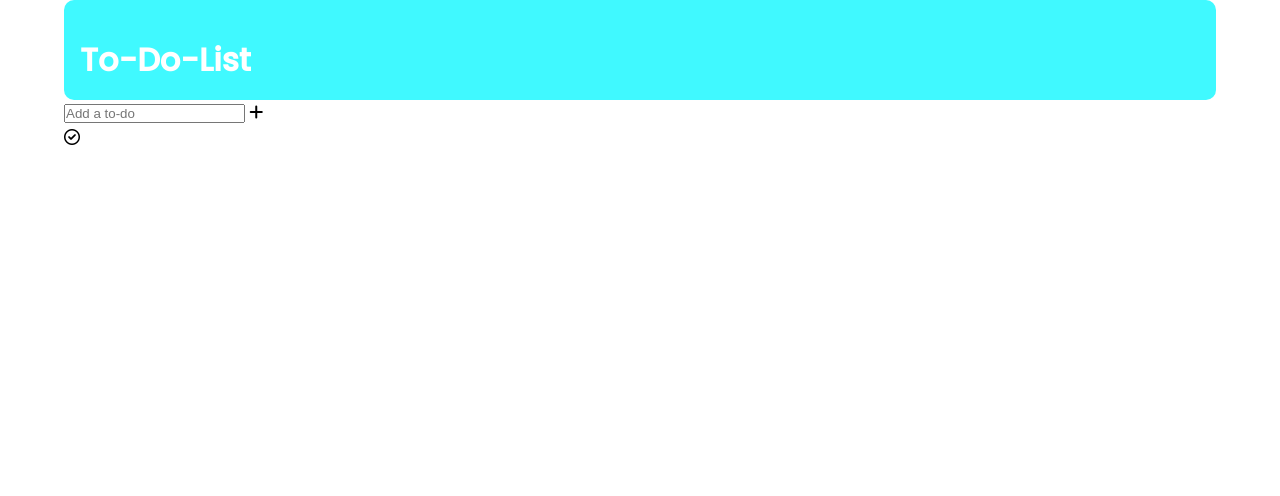
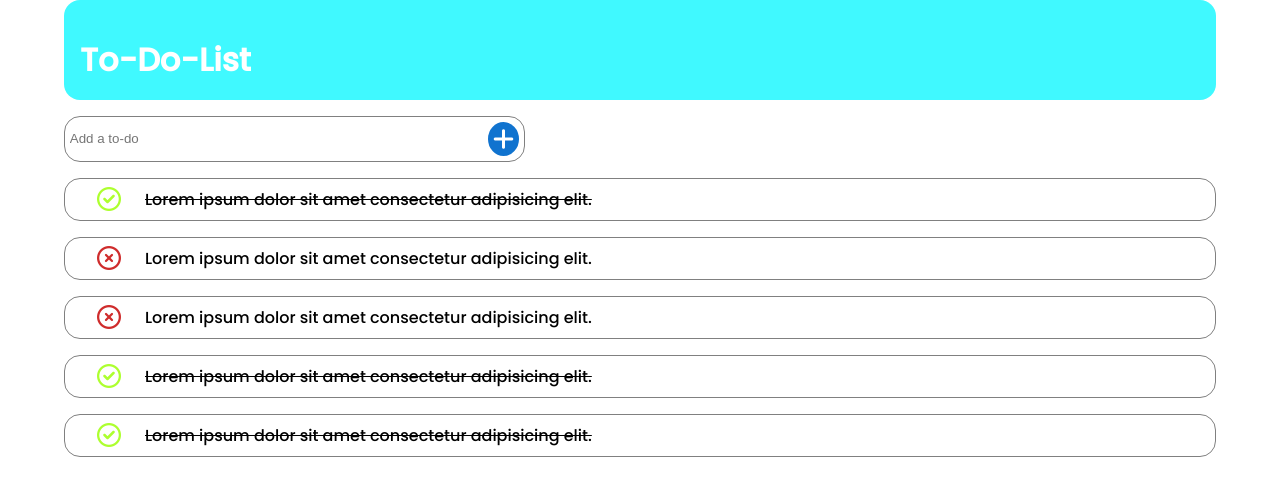
Before and after one commit to dariomontani/vue-todolist, a plain HTML site: page index.html in a window 1280 px wide. Drawn offline with nearby package versions, Linux system fonts and the light colour scheme.

Commit message:
check html css

```diff
--- a/css/style.css
+++ b/css/style.css
@@ -13,17 +13,71 @@ html{
     width: 90%;
     margin: auto;
 }
-
+/* header */
 header{
     background-color: rgb(64, 249, 255);
     width: 100%;
     height: 100px;
     display: flex;
     align-items: flex-end;
-    border-radius: 10px 10px 10px 10px;
+    border-radius: 1em;
+    margin-bottom: 1em;
 }
 
 h1{
     color: white;
     padding: 0.5em;
 }
+/* input */
+.input{
+    border: 1px solid grey;
+    border-radius: 1em;
+    display: flex;
+    justify-content: space-between;
+    padding: 0.3em;
+    width: 40%;
+}
+
+.input input{
+    border-style: none;
+    outline: none;
+    color: rgb(16, 115, 207);
+}
+
+.input i{
+    font-size: 1.5em;
+    background-color: rgb(16, 115, 207);
+    border-radius: 50%;
+    color: white;
+    padding: 5px;
+}
+
+/* container to do */
+.containerToDo{
+    display: flex;
+    border: 1px solid gray;
+    border-radius: 1em;
+    padding: 0.5em;
+    margin: 1em 0;
+}
+
+.containerToDo i {
+    margin: 0 1em;
+    font-size: 1.5em;
+}
+
+.containerToDo i.fa-check-circle{
+    color: greenyellow;
+}
+
+.containerToDo i.fa-times-circle{
+    color: rgb(207, 44, 44);
+}
+
+.containerToDo .lineThrough  {
+    text-decoration: line-through;
+}
+
+.none {
+    display: none;
+}
--- a/index.html
+++ b/index.html
@@ -26,9 +26,35 @@
                     <input type="text" placeholder="Add a to-do">
                     <i class="fas fa-plus"></i>
                 </div>
+
                 <div class="containerToDo">
                     <i class="far fa-check-circle"></i>
+                    <i class="far fa-times-circle none"></i>
+                    <p class="lineThrough">Lorem ipsum dolor sit amet consectetur adipisicing elit.</p>
+                </div>
 
+                <div class="containerToDo">
+                    <i class="far fa-check-circle none"></i>
+                    <i class="far fa-times-circle"></i>
+                    <p>Lorem ipsum dolor sit amet consectetur adipisicing elit.</p>
+                </div>
+
+                <div class="containerToDo">
+                    <i class="far fa-check-circle none"></i>
+                    <i class="far fa-times-circle"></i>
+                    <p>Lorem ipsum dolor sit amet consectetur adipisicing elit.</p>
+                </div>
+
+                <div class="containerToDo">
+                    <i class="far fa-check-circle"></i>
+                    <i class="far fa-times-circle none"></i>
+                    <p class="lineThrough">Lorem ipsum dolor sit amet consectetur adipisicing elit.</p>
+                </div>
+
+                <div class="containerToDo">
+                    <i class="far fa-check-circle"></i>
+                    <i class="far fa-times-circle none"></i>
+                    <p class="lineThrough">Lorem ipsum dolor sit amet consectetur adipisicing elit.</p>
                 </div>
 
             </main>
```
